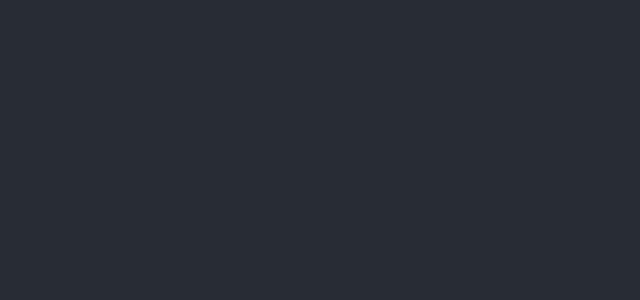
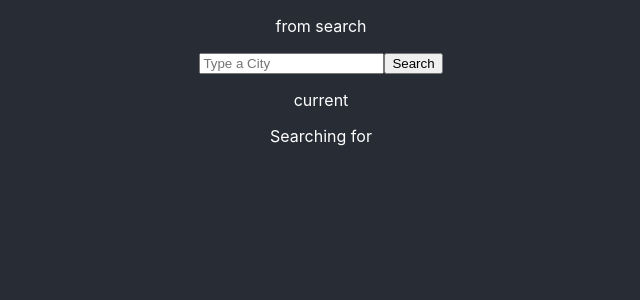
Before and after one commit to Rojahm/weather-app-again, a React (Create React App) app: page / in a window 1280 px wide. Shown: the top 300 px of the page, without its empty margins (319-959 px from the left). Built offline with nearby package versions, Linux system fonts and the light colour scheme.

Commit message:
added searc and info component

```diff
--- a/src/App.css
+++ b/src/App.css
@@ -1,18 +1,3 @@
 .App {
   text-align: center;
-  background-color: #282c34;
 }
-@media (prefers-reduced-motion: no-preference) {
-  .App-logo {
-    animation: App-logo-spin infinite 20s linear;
-  }
-}
-.App-header {
-  min-height: 100vh;
-  display: flex;
-  flex-direction: column;
-  align-items: center;
-  justify-content: center;
-  font-size: calc(10px + 2vmin);
-  color: white;
-}
--- a/src/App.js
+++ b/src/App.js
@@ -1,9 +1,32 @@
+import { useState } from "react";
 import "./App.css";
+import Search from "./components/Search";
+import TodayInfo from "./components/TodayInfo";
 
 function App() {
+  const [city, setCity] = useState("");
+  const handleQuery = (e) => {
+    setCity(e.target.value);
+  };
+  const handleSearch = (e) => {
+    e.preventDefault();
+    return <p>{city}</p>;
+  };
+  const handleCurrentLocation = (e) => {
+    console.log(city);
+  };
   return (
     <div className="App">
       <header className="App-header"></header>
+      <div>
+        <Search
+          handleQuery={handleQuery}
+          handleSearch={handleSearch}
+          handleCurrentLocation={handleCurrentLocation}
+        />
+        <TodayInfo city={city} />
+        {/* forecast */}
+      </div>
     </div>
   );
 }
--- /dev/null
+++ b/src/components/Search.js
@@ -0,0 +1,13 @@
+const Search = ({ handleQuery, handleSearch, handleCurrentLocation }) => {
+  return (
+    <div className="Search">
+      <p>from search</p>
+      <form onSubmit={handleSearch}>
+        <input type="text" placeholder="Type a City" onChange={handleQuery} />
+        <input type="submit" value="Search" />
+        <p onClick={handleCurrentLocation}>current</p>
+      </form>
+    </div>
+  );
+};
+export default Search;
--- /dev/null
+++ b/src/components/TodayInfo.js
@@ -0,0 +1,9 @@
+const TodayInfo = ({ city }) => {
+  return (
+    <div>
+      <p>Searching for {city}</p>
+    </div>
+  );
+};
+
+export default TodayInfo;
--- a/src/index.css
+++ b/src/index.css
@@ -1,13 +1,15 @@
 body {
   margin: 0;
-  font-family: -apple-system, BlinkMacSystemFont, 'Segoe UI', 'Roboto', 'Oxygen',
-    'Ubuntu', 'Cantarell', 'Fira Sans', 'Droid Sans', 'Helvetica Neue',
+  font-family: -apple-system, BlinkMacSystemFont, "Segoe UI", "Roboto", "Oxygen",
+    "Ubuntu", "Cantarell", "Fira Sans", "Droid Sans", "Helvetica Neue",
     sans-serif;
   -webkit-font-smoothing: antialiased;
   -moz-osx-font-smoothing: grayscale;
+  background-color: #282c34;
+  color: #fff;
 }
 
 code {
-  font-family: source-code-pro, Menlo, Monaco, Consolas, 'Courier New',
+  font-family: source-code-pro, Menlo, Monaco, Consolas, "Courier New",
     monospace;
 }
```
